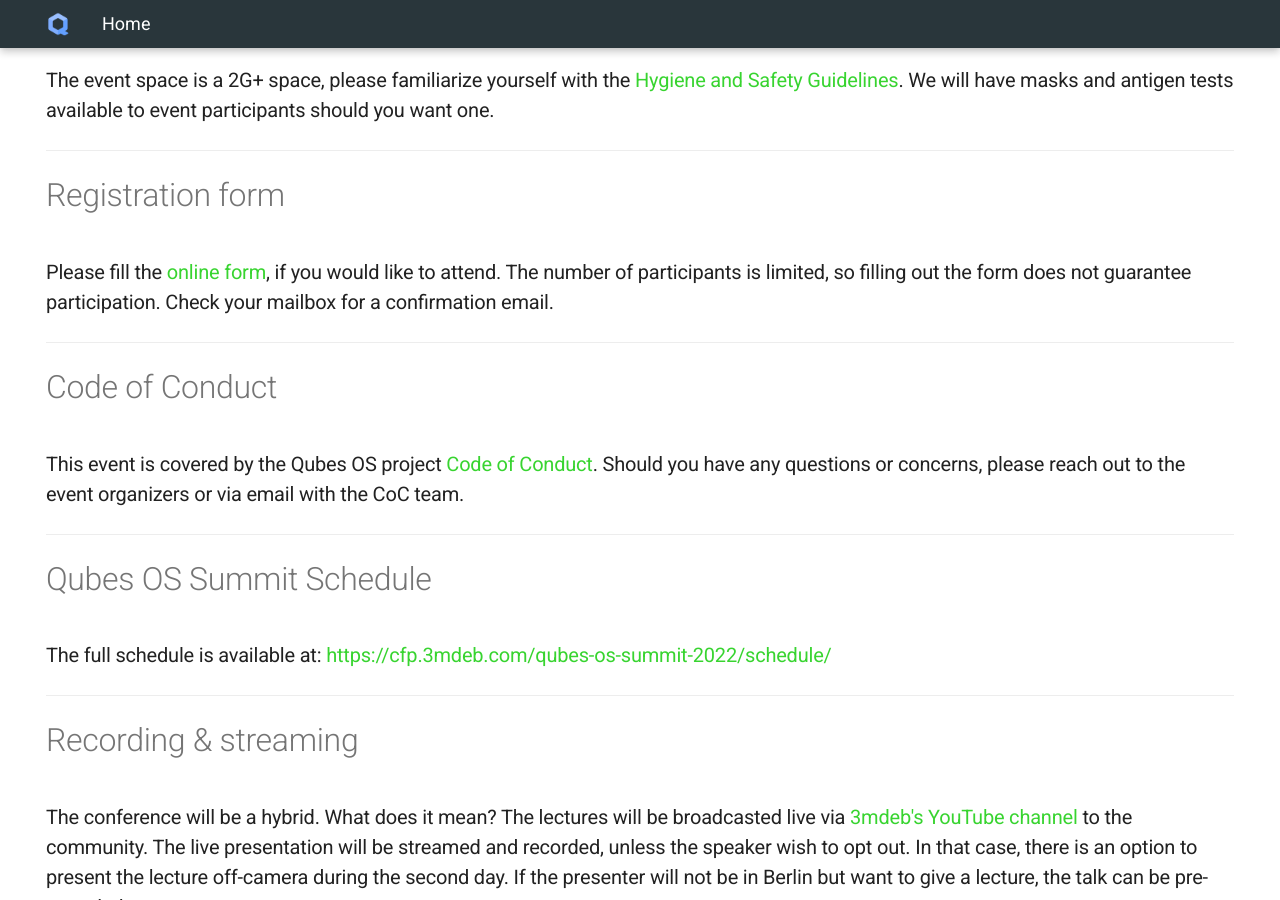
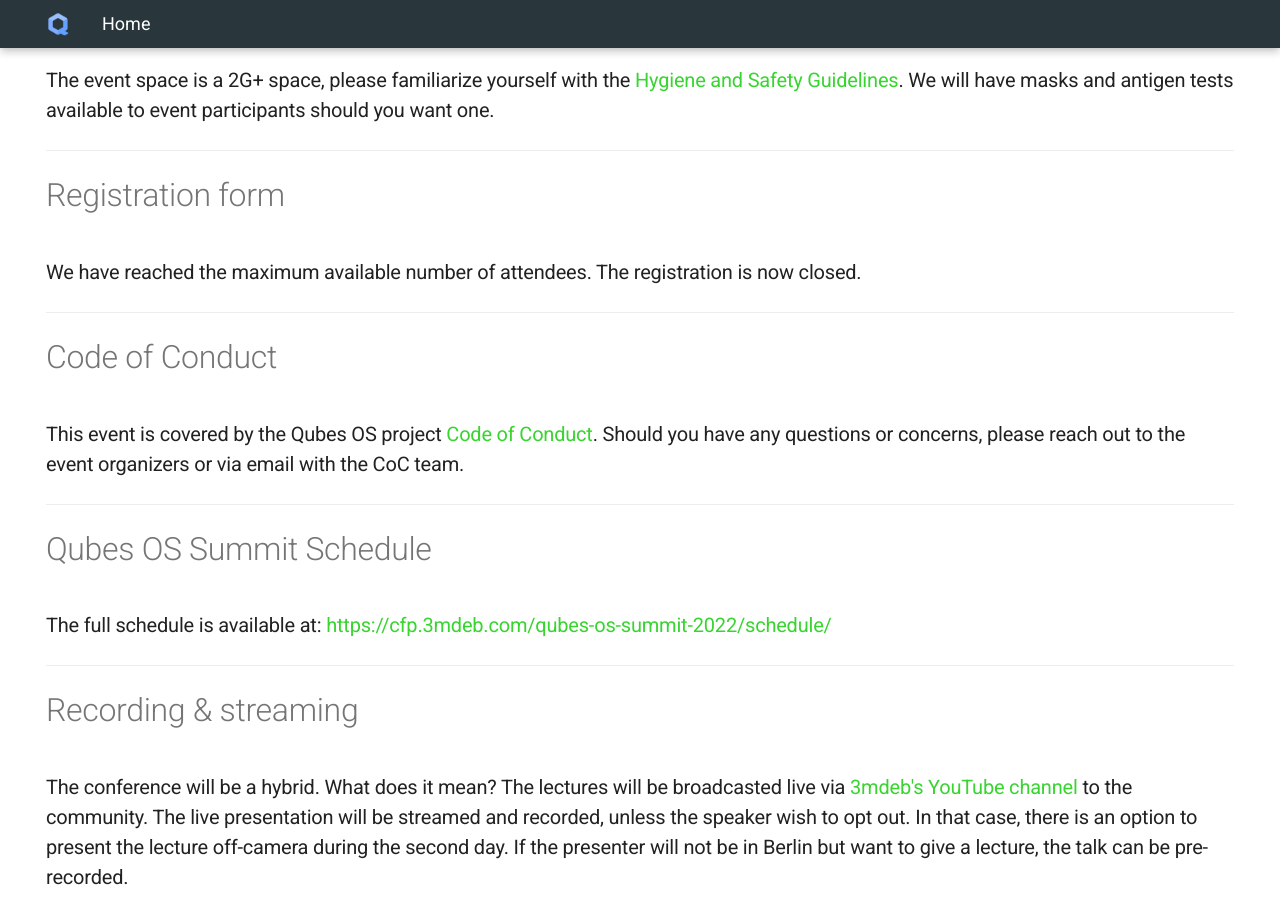
Before and after one commit to 3mdeb/3mdeb-QubesOS, an MkDocs documentation site: the page built from docs/index.md, in a window 1280 px wide and 900 px high, scrolled down 1591 px. Built offline with MkDocs 1.6.1 and Material for MkDocs 9.7.7, drawn with Linux system fonts in a browser that asks for light colours.

Commit message:
index.md: registration

```diff
--- a/docs/index.md
+++ b/docs/index.md
@@ -83,12 +83,8 @@
 </h1>
 
 <h3 align="left" style="margin-top: 0px;">
-Please fill the <a
-href="https://cloud.3mdeb.com/index.php/apps/forms/Y7Mb7LHLmXWspY4o" target="_blank">online form</a>, if you would like to attend.
-
-The number of participants is limited, so
-filling out the form does not guarantee participation. Check your mailbox for a
-confirmation email.</h3>
+We have reached the maximum available number of attendees. The registration is now closed.
+</h3>
 
 
 ---
```
